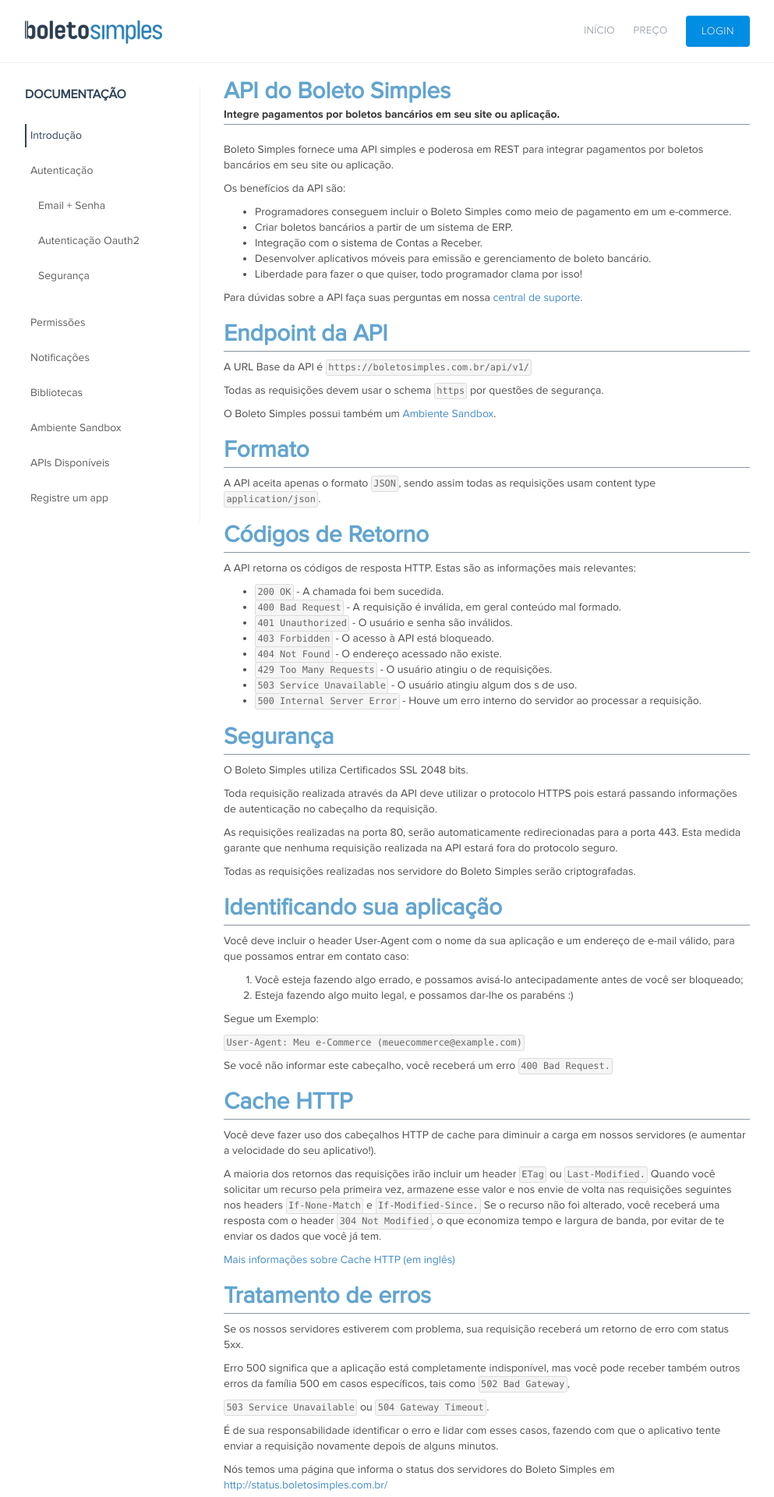
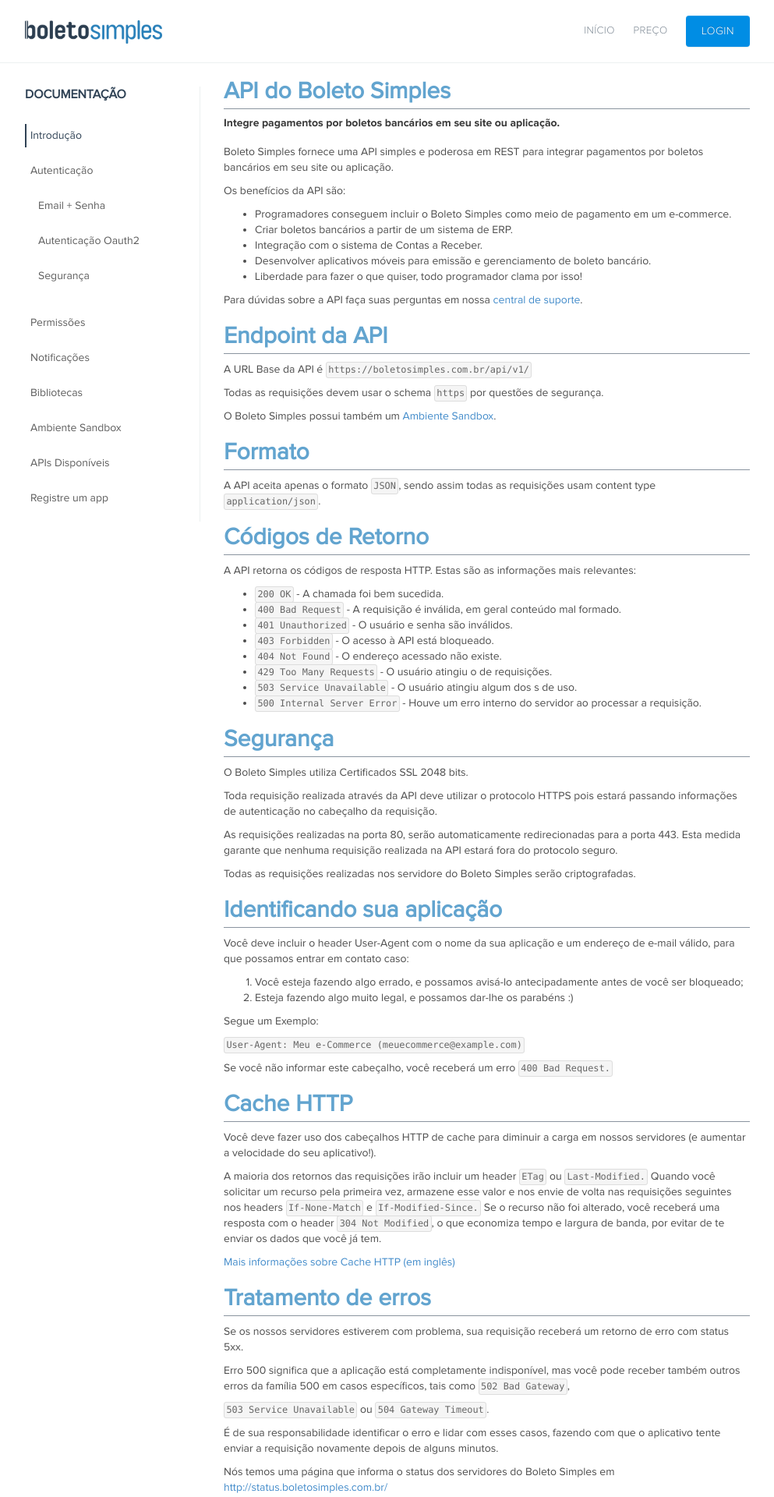
Before and after one commit to BoletoSimples/boletosimples-docs, a Jekyll site: the page built from index.md, in a window 1280 px wide. Shown: the top 1920 px of the page at 78% size, without its empty margins (143-1136 px from the left). Built offline with Jekyll 4.4.1, drawn with Linux system fonts in a browser that asks for light colours.

Commit message:
change titles style

```diff
--- a/css/style.css
+++ b/css/style.css
@@ -140,20 +140,9 @@ aside .nav > li > a {
 .sidebar-offcanvas ul li.active a { padding: 10px 13px !important; }
 
 /*Article*/
-h2 + h4 {
-  border-bottom: solid 1px #8a949f;
-  margin: 0 0 22px 0;
-  padding: 0 0 5px 0;
-}
-
 article { margin: 0 0 0 15px; }
 
-article  h2:first-of-type {
-  border:none;
-  margin-bottom: 0;
-}
-
-article  h2 {
+article h2 {
   border-bottom: solid 1px #8a949f;
   color: #62a4cf;
   font-size: 30px;
@@ -166,7 +155,7 @@ article p { color: #4d4d4d; }
 article h3 {
   color: #393939;
   font-family: 'proxima_nova_rgbold';
-  font-size: 15px;
+  font-size: 18px;
 }
 
 article code {
@@ -187,6 +176,7 @@ h4 {
   color: #393939;
   font-family: 'proxima_nova_rgbold';
   font-size: 14px;
+  margin: 0 0 20px 0;
 }
 
 .panel { border: solid 1px #cccccc; }
```
